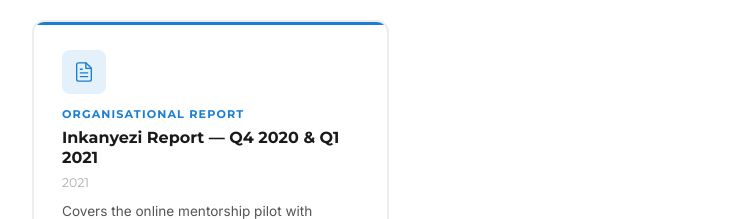
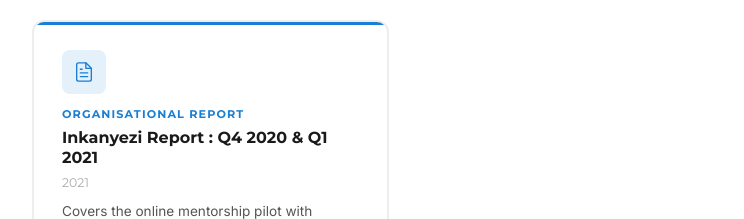
Before and after one commit to serenaachieng/ubunye-website, a React (Vite) app: page /ikanyezi in a window 1280 px wide. Shown: the part 4440-4659 px from the top of the page, without its empty margins (52-796 px from the left). Built offline with nearby package versions, Linux system fonts and the light colour scheme.

Commit message:
Removed em dashes

```diff
--- a/src/pages/Ikanyezi.jsx
+++ b/src/pages/Ikanyezi.jsx
@@ -27,7 +27,7 @@
 const reports = [
   {
     type: 'Organisational Report',
-    title: 'Inkanyezi Report — Q4 2020 & Q1 2021',
+    title: 'Inkanyezi Report : Q4 2020 & Q1 2021',
     date: '2021',
     summary: 'Covers the online mentorship pilot with GradAccess during COVID-19, serving 180 learners across Sinethemba, Sophumelela, and Beacon Hill schools.',
     file: 'inkanyezi-quarterly-2021.pdf',
--- a/src/pages/TeachOut.jsx
+++ b/src/pages/TeachOut.jsx
@@ -22,7 +22,7 @@
 const reports = [
   {
     type: 'State of Organisation Report',
-    title: 'TeachOut State of Organisation — March 2026',
+    title: 'TeachOut State of Organisation : March 2026',
     date: '11 March 2026',
     summary: 'Covers the 2026 Welcome Festival (100+ volunteers recruited), Volunteer Induction & Training, and the three strategic priorities for the year.',
     file: 'teachout-state-2026.pdf',
```
